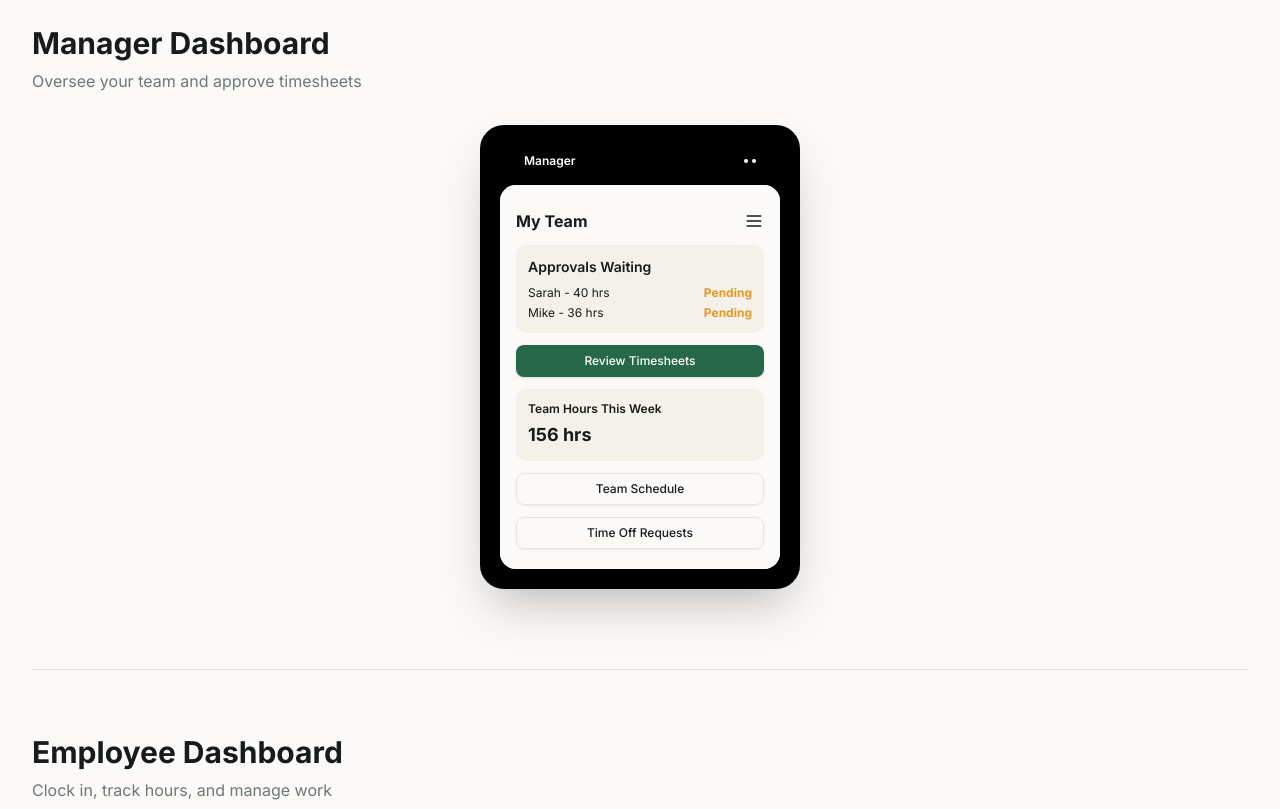
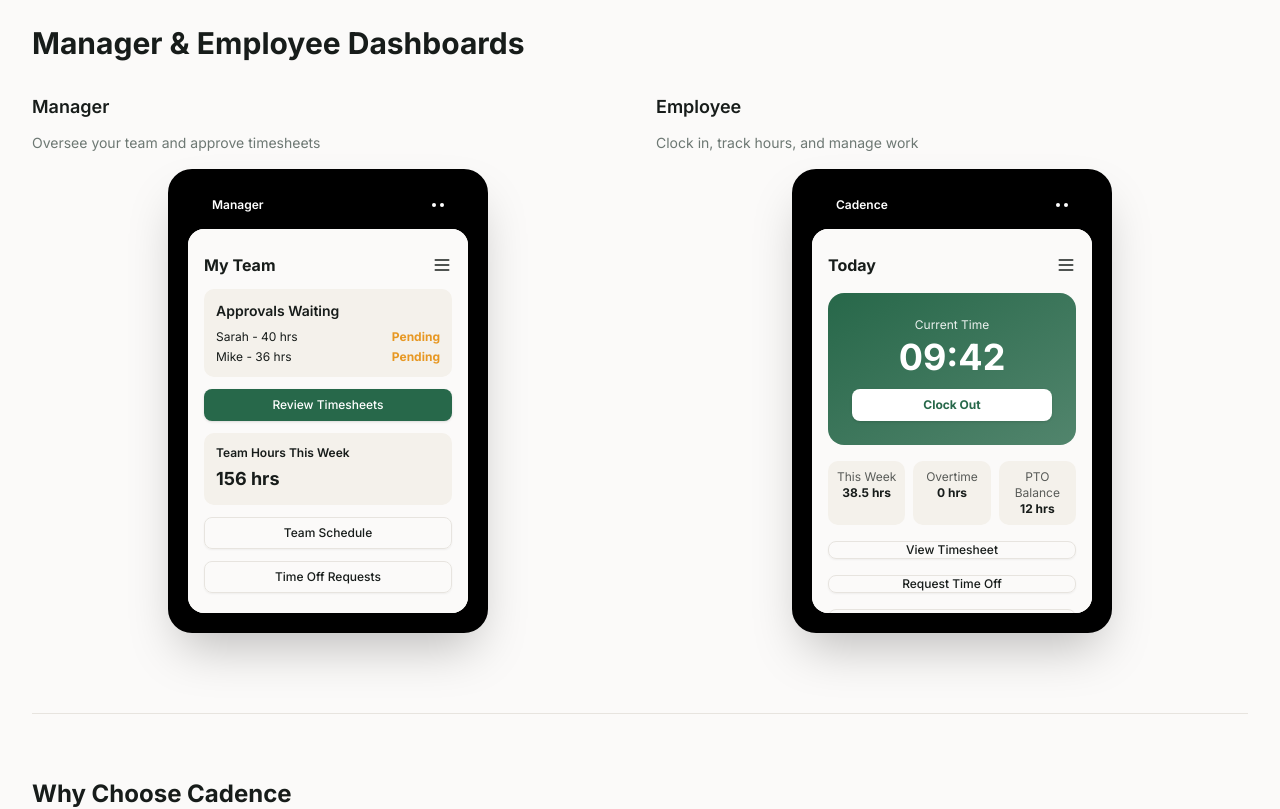
Before and after one commit to VoidFarmCo/Cadence, a React (Vite) app: page /app-preview in a window 1280 px wide. Shown: the part 840-1649 px from the top of the page. Built offline with nearby package versions, Linux system fonts and the light colour scheme; no server answers.

Commit message:
File changes

```diff
--- a/src/pages/AppPreview.jsx
+++ b/src/pages/AppPreview.jsx
@@ -147,11 +147,15 @@ export default function AppPreview() {
           </div>
         </section>
 
-        {/* Manager Dashboard */}
+        {/* Manager & Employee Dashboards */}
         <section className="border-t pt-16">
-          <h2 className="text-3xl font-bold text-foreground mb-2">Manager Dashboard</h2>
-          <p className="text-muted-foreground mb-8">Oversee your team and approve timesheets</p>
+          <h2 className="text-3xl font-bold text-foreground mb-8">Manager & Employee Dashboards</h2>
 
+          <div className="grid md:grid-cols-2 gap-8">
+            {/* Manager */}
+            <div>
+              <h3 className="text-lg font-semibold text-foreground mb-3">Manager</h3>
+              <p className="text-sm text-muted-foreground mb-4">Oversee your team and approve timesheets</p>
               <PhoneMockup title="Manager">
                 <div className="h-full flex flex-col bg-background p-4 space-y-3 overflow-y-auto">
                   <div className="flex justify-between items-center pt-2">
@@ -184,13 +188,12 @@ export default function AppPreview() {
                   <Button variant="outline" className="w-full" size="sm">Time Off Requests</Button>
                 </div>
               </PhoneMockup>
-        </section>
+            </div>
 
-        {/* Employee Dashboard */}
-        <section className="border-t pt-16">
-          <h2 className="text-3xl font-bold text-foreground mb-2">Employee Dashboard</h2>
-          <p className="text-muted-foreground mb-8">Clock in, track hours, and manage work</p>
-
+            {/* Employee */}
+            <div>
+              <h3 className="text-lg font-semibold text-foreground mb-3">Employee</h3>
+              <p className="text-sm text-muted-foreground mb-4">Clock in, track hours, and manage work</p>
               <PhoneMockup title="Cadence">
                 <div className="h-full flex flex-col bg-background p-4 space-y-4 overflow-y-auto">
                   <div className="flex justify-between items-center pt-2">
@@ -226,6 +229,8 @@ export default function AppPreview() {
                   <Button variant="outline" className="w-full" size="sm">Tax Forms</Button>
                 </div>
               </PhoneMockup>
+            </div>
+          </div>
         </section>
 
         {/* Key Features */}
```
Lines whose indentation alone changed are shown as unchanged.
